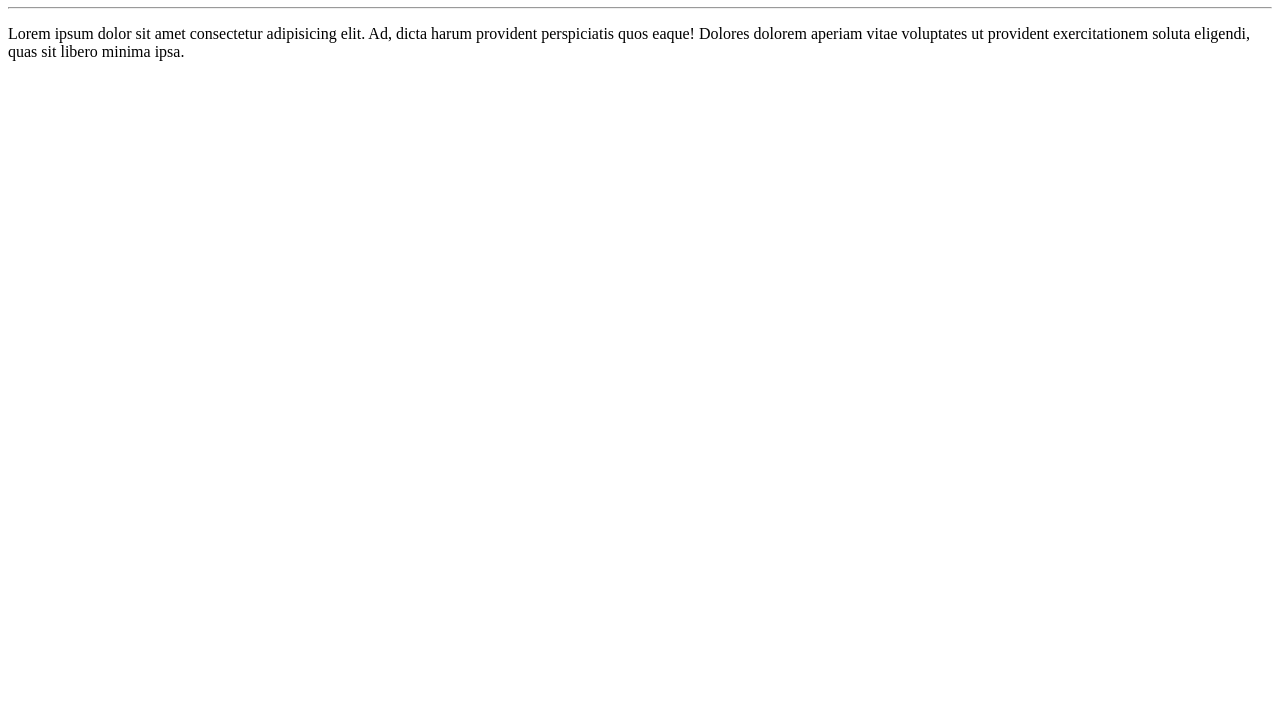
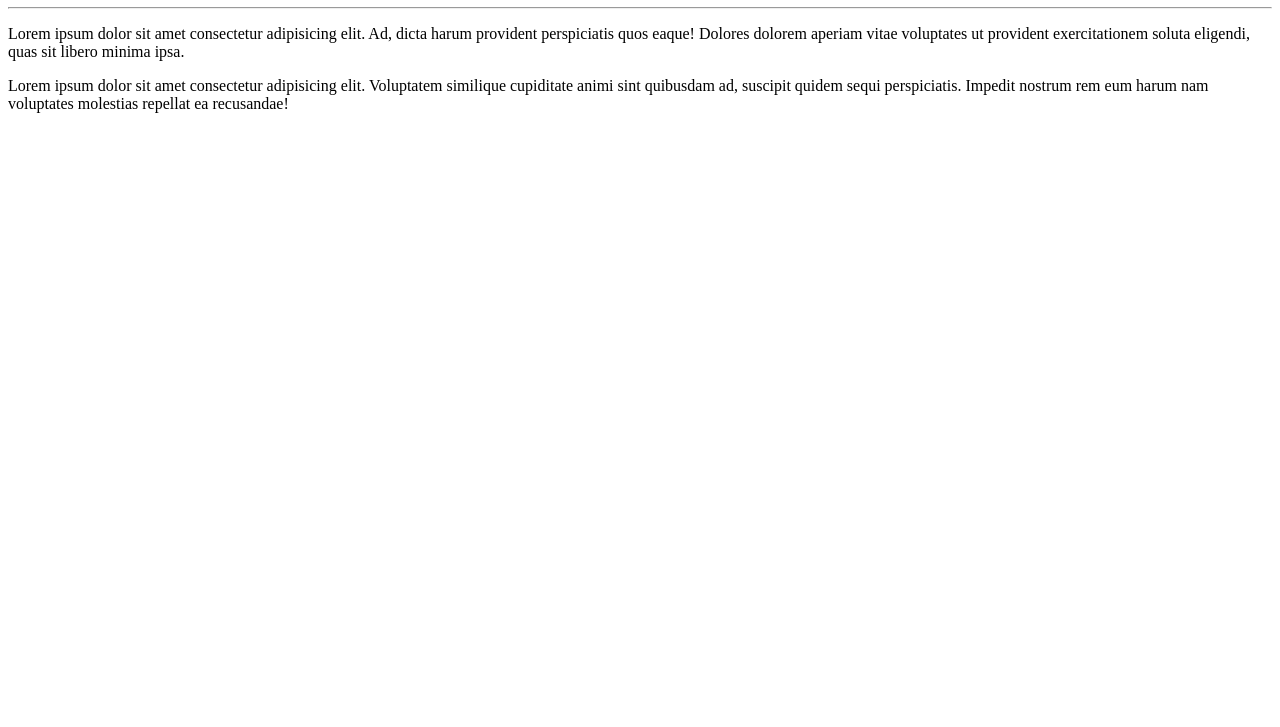
Before and after one commit to Alexlyma1995/Ola-mundo, a plain HTML site: page sIte-exemplo/index.html in a window 1280 px wide. Shown: the part 73-800 px from the top of the page. Drawn offline with Linux system fonts and the light colour scheme.

Commit message:
adicionei um paragrafo

```diff
--- a/sIte-exemplo/index.html
+++ b/sIte-exemplo/index.html
@@ -10,5 +10,6 @@
     <h1>Olá, mundo!</h1>
     <hr>
     <p>Lorem ipsum dolor sit amet consectetur adipisicing elit. Ad, dicta harum provident perspiciatis quos eaque! Dolores dolorem aperiam vitae voluptates ut provident exercitationem soluta eligendi, quas sit libero minima ipsa.</p>
+    <p>Lorem ipsum dolor sit amet consectetur adipisicing elit. Voluptatem similique cupiditate animi sint quibusdam ad, suscipit quidem sequi perspiciatis. Impedit nostrum rem eum harum nam voluptates molestias repellat ea recusandae!</p>
 </body>
 </html>
```
